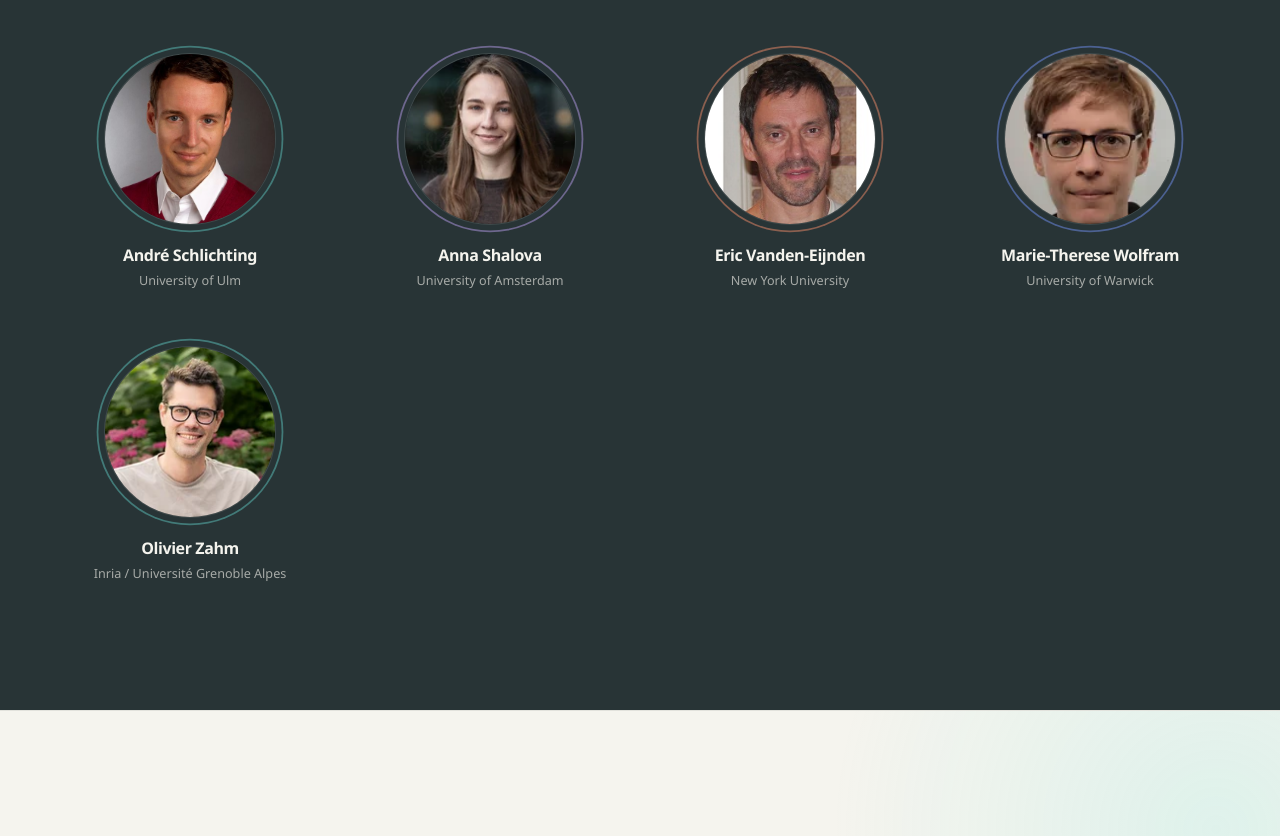
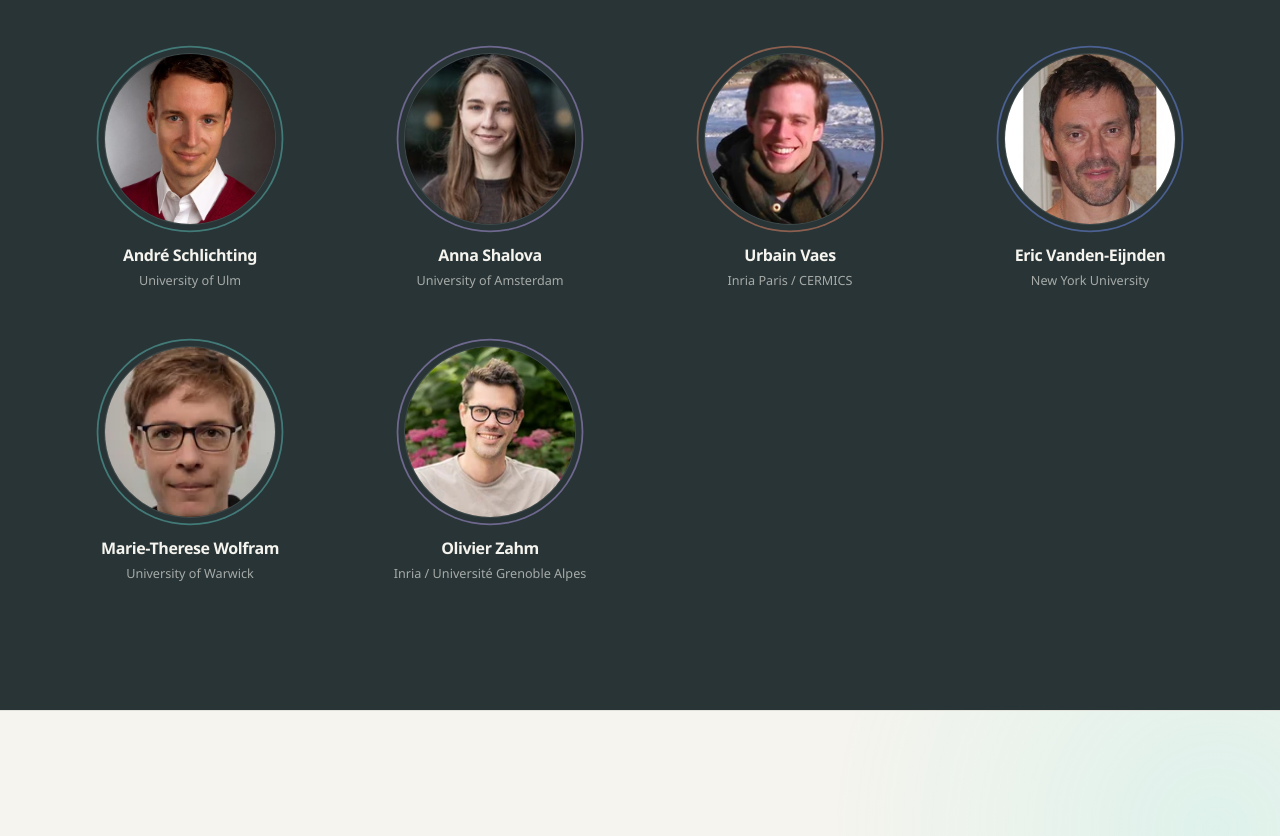
Before and after one commit to odakyildiz/gradient-flows, a plain HTML site: page index.html in a window 1280 px wide. Shown: the part 2669-3505 px from the top of the page. Drawn offline with Linux system fonts and the light colour scheme.

Commit message:
Add Urbain Vaes to confirmed speakers

```diff
--- a/index.html
+++ b/index.html
@@ -1879,6 +1879,14 @@
 
             <article class="speaker-card">
               <div class="speaker-portrait" style="--object-position: 50% 50%;">
+                <img src="speakers/optimised/vaes-344.webp" srcset="speakers/optimised/vaes-172.webp 172w, speakers/optimised/vaes-344.webp 344w, speakers/optimised/vaes-516.webp 516w" sizes="(max-width: 700px) 152px, 172px" width="344" height="344" alt="Portrait of Urbain Vaes" loading="lazy" decoding="async" />
+              </div>
+              <h3>Urbain Vaes</h3>
+              <p>Inria Paris / CERMICS</p>
+            </article>
+
+            <article class="speaker-card">
+              <div class="speaker-portrait" style="--object-position: 50% 50%;">
                 <img src="speakers/vanden-eijnden.jpg" width="200" height="200" alt="Portrait of Eric Vanden-Eijnden" loading="lazy" decoding="async" />
               </div>
               <h3>Eric Vanden-Eijnden</h3>
@@ -1900,6 +1908,7 @@
               <h3>Olivier Zahm</h3>
               <p>Inria / Université Grenoble Alpes</p>
             </article>
+
           </div>
         </div>
       </section>
--- a/scripts/optimise-speaker-images.mjs
+++ b/scripts/optimise-speaker-images.mjs
@@ -16,6 +16,7 @@ const portraits = [
   ['korba.jpeg', 0.40],
   ['monmarche.jpg', 0.38],
   ['shalova.jpg', 0.40],
+  ['vaes.jpg', 0.50],
   ['zahm.png', 0.40],
 ];
 
```
Also changed, not shown: speakers/optimised/vaes-172.webp (added), speakers/optimised/vaes-344.webp (added), speakers/optimised/vaes-516.webp (added), speakers/vaes.jpg (added).
